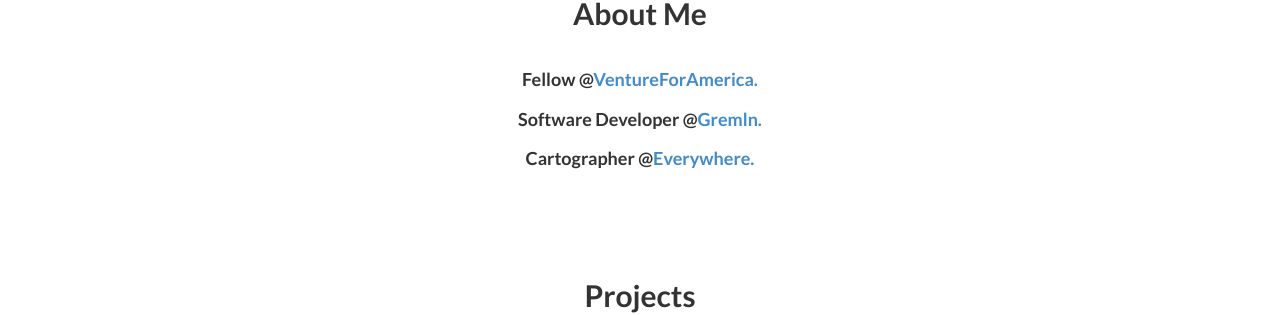
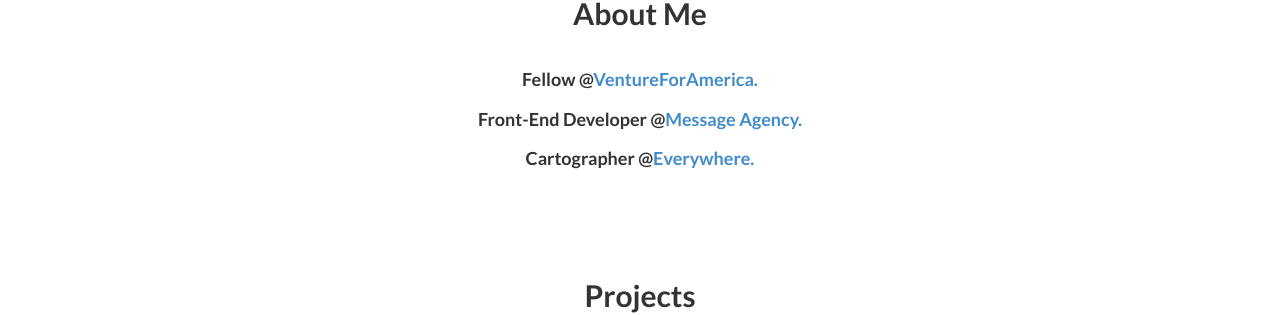
Before and after one commit to pjleonard37/pjleonard37.github.io, a Jekyll site: the page built from index.html, in a window 1280 px wide and 900 px high, scrolled down 675 px. Shown: the part 152-467 px from the top of the window. Built offline with Jekyll 4.4.1, drawn with Linux system fonts in a browser that asks for light colours.

Commit message:
adding message agency

```diff
--- a/_includes/about.html
+++ b/_includes/about.html
@@ -9,7 +9,7 @@
                 <h4>Fellow @<a href="http://ventureforamerica.org/">VentureForAmerica.</a>
                     <br/>
                     <br/>
-                    Software Developer @<a href="http://gremln.com/">Gremln.</a>
+                    Front-End Developer @<a href="https://messageagency.com/">Message Agency.</a>
                     <br/>
                     <br/>
                     Cartographer @<a href="#projects">Everywhere.</a></h4>
```
